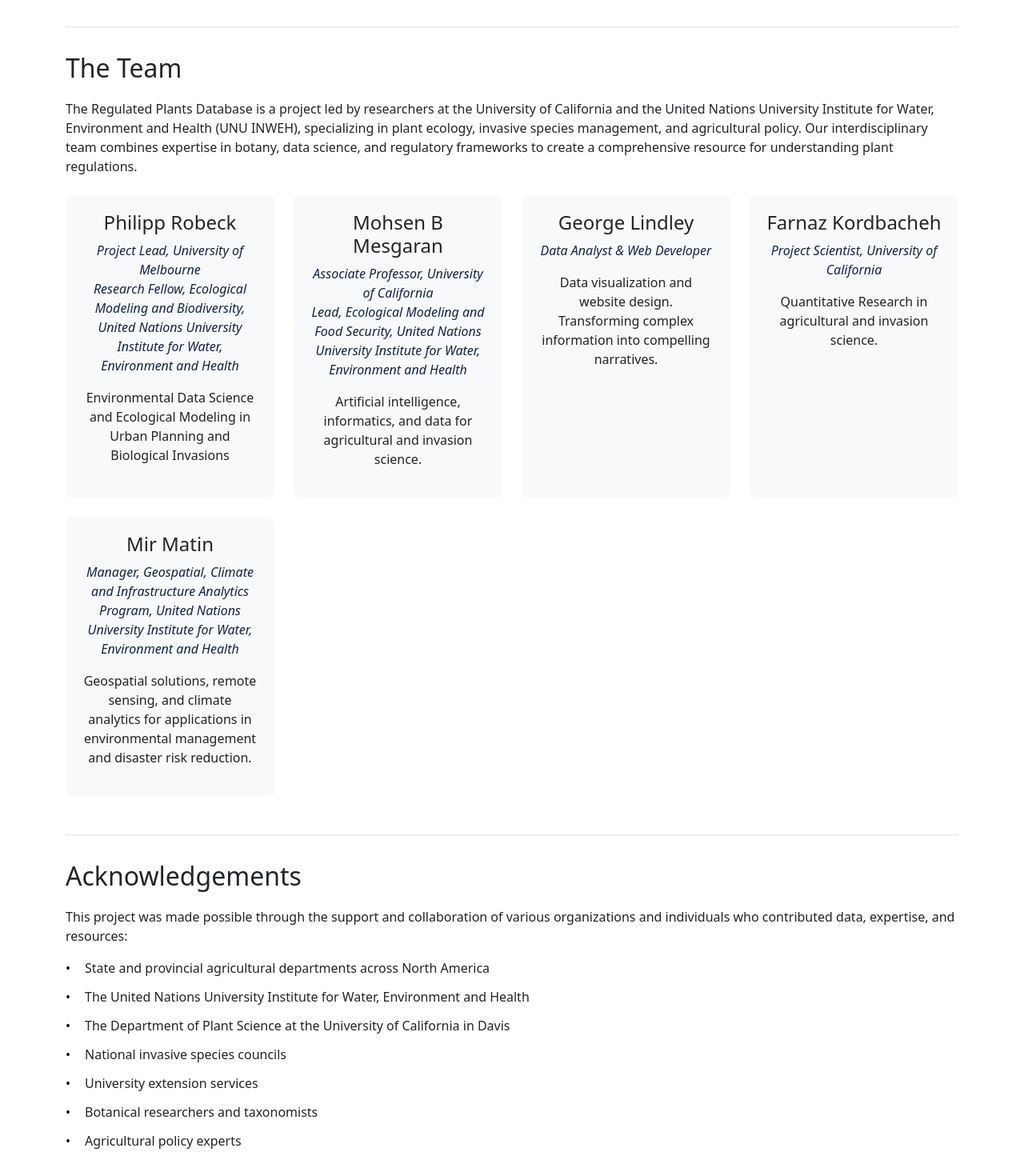
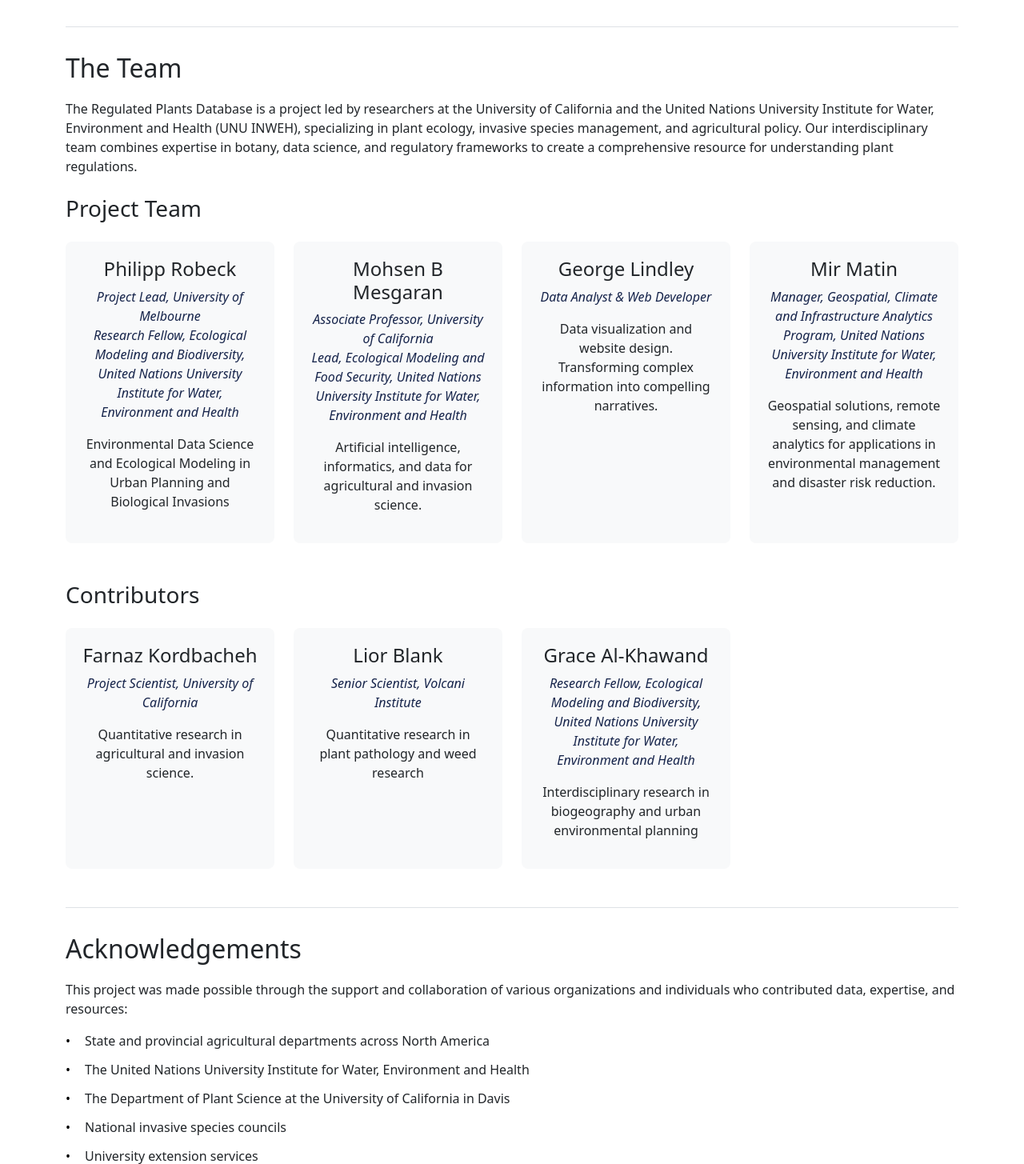
Before and after one commit to oozr/invasive_plants, a Flask app: page /about/ in a window 1280 px wide. Shown: the part 735-2190 px from the top of the page at 80% size. Run offline with Flask 2, Linux system fonts and the light colour scheme; parts of the project's set-up code (start-up, migrations or seed data) failed here and were passed over; some libraries are stand-ins or nearby versions.

Commit message:
project team udpate

```diff
--- a/app/templates/about.html
+++ b/app/templates/about.html
@@ -32,6 +32,7 @@
     <h2>The Team</h2>
     <p>The Regulated Plants Database is a project led by researchers at the University of California and the United Nations University Institute for Water, Environment and Health (UNU INWEH), specializing in plant ecology, invasive species management, and agricultural policy. Our interdisciplinary team combines expertise in botany, data science, and regulatory frameworks to create a comprehensive resource for understanding plant regulations.</p>
 
+    <h3 class="mt-4">Project Team</h3>
     <div class="team-members mt-4">
         <div class="row">
             <div class="col-lg-3 col-md-6 mb-4">
@@ -57,16 +58,36 @@
             </div>
             <div class="col-lg-3 col-md-6 mb-4">
                 <div class="team-member">
+                    <h4>Mir Matin</h4>
+                    <p class="text-muted">Manager, Geospatial, Climate and Infrastructure Analytics Program, United Nations University Institute for Water, Environment and Health</p>
+                    <p>Geospatial solutions, remote sensing, and climate analytics for applications in environmental management and disaster risk reduction.</p>
+                </div>
+            </div>
+        </div>
+    </div>
+
+    <h3 class="mt-4">Contributors</h3>
+    <div class="team-members mt-4">
+        <div class="row">
+            <div class="col-lg-3 col-md-6 mb-4">
+                <div class="team-member">
                     <h4>Farnaz Kordbacheh</h4>
                     <p class="text-muted">Project Scientist, University of California</p>
-                    <p>Quantitative Research in agricultural and invasion science.</p>
+                    <p>Quantitative research in agricultural and invasion science.</p>
                 </div>
             </div>
             <div class="col-lg-3 col-md-6 mb-4">
                 <div class="team-member">
-                    <h4>Mir Matin</h4>
-                    <p class="text-muted">Manager, Geospatial, Climate and Infrastructure Analytics Program, United Nations University Institute for Water, Environment and Health</p>
-                    <p>Geospatial solutions, remote sensing, and climate analytics for applications in environmental management and disaster risk reduction.</p>
+                    <h4>Lior Blank</h4>
+                    <p class="text-muted">Senior Scientist, Volcani Institute</p>
+                    <p>Quantitative research in plant pathology and weed research</p>
+                </div>
+            </div>
+            <div class="col-lg-3 col-md-6 mb-4">
+                <div class="team-member">
+                    <h4>Grace Al-Khawand</h4>
+                    <p class="text-muted">Research Fellow, Ecological Modeling and Biodiversity, United Nations University Institute for Water, Environment and Health</p>
+                    <p>Interdisciplinary research in biogeography and urban environmental planning</p>
                 </div>
             </div>
         </div>
```
Also changed, not shown: app/templates/api.html (+6 -6 lines).
